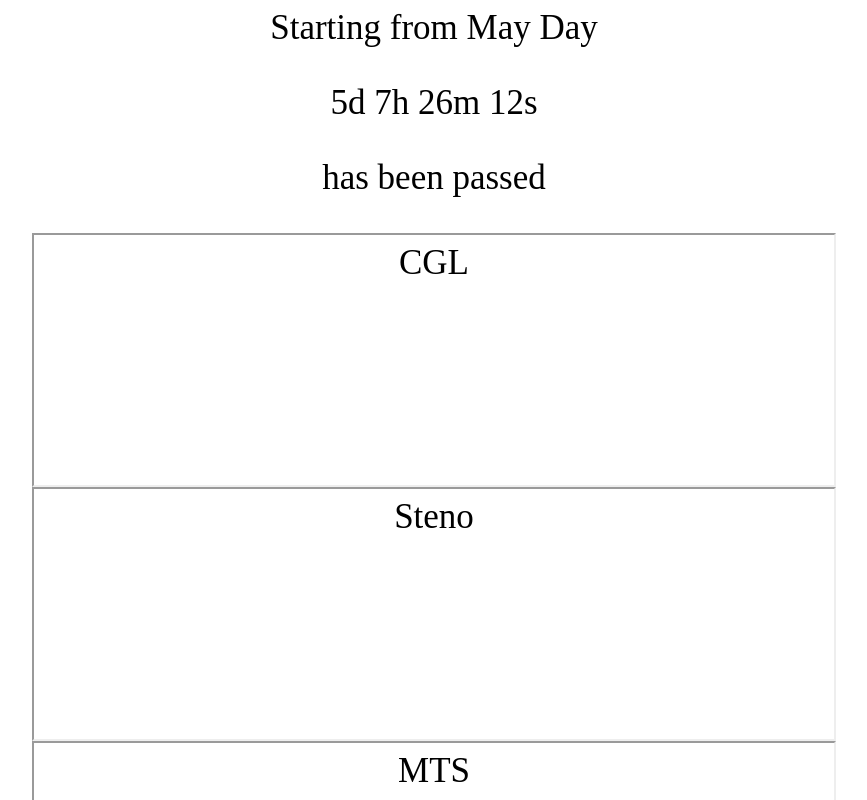
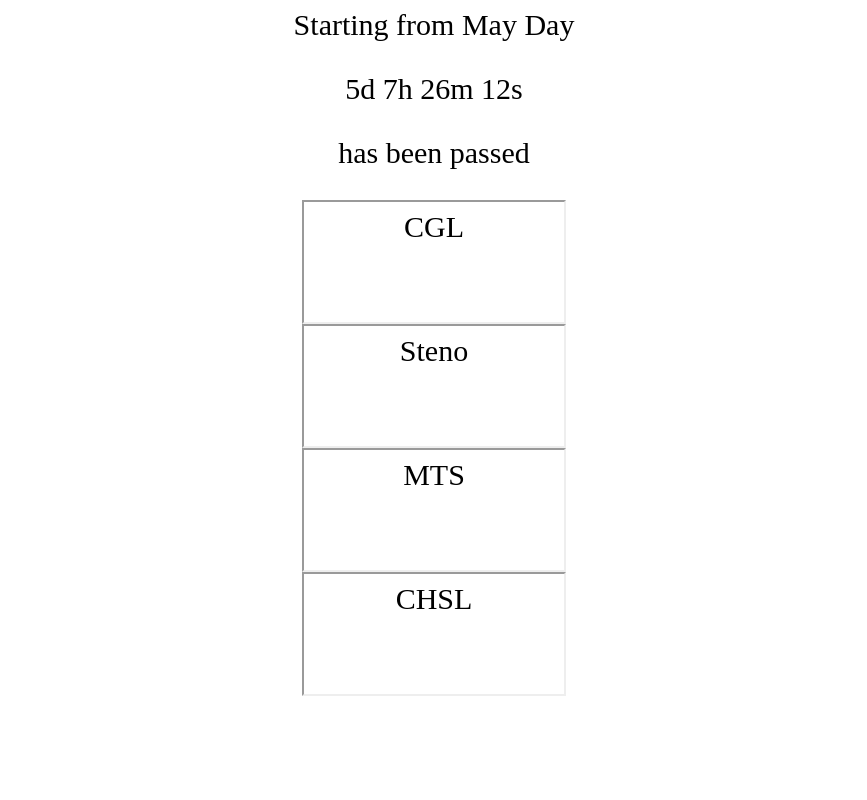
Before and after one commit to Ryko-git/Ryko-git.github.io, a plain HTML site: page index.html in a window 1280 px wide. Shown: the top 800 px of the page, without its empty margins (206-1073 px from the left). Drawn offline with Linux system fonts and the light colour scheme.

Commit message:
Improved formatting

```diff
--- a/index.html
+++ b/index.html
@@ -5,7 +5,7 @@
 <style>
 p {
   text-align: center;
-  font-size: 35px;
+  font-size: 30px;
   margin-top:0px;
 }
 
@@ -41,13 +41,13 @@ iframe {
 <!--The javascript of this first iframe is not working. So commenting it out.-->
 
 
-<iframe src="index2.html" width="800" height="250" allowTransparency="true" frameborder="5" scrolling="no"></iframe>
+<iframe src="index2.html" width="260" height="120" allowTransparency="true" frameborder="5" scrolling="no"></iframe>
 
-<iframe src="index3.html" width="800" height="250" allowTransparency="true" frameborder="5" scrolling="no"></iframe>
+<iframe src="index3.html" width="260" height="120" allowTransparency="true" frameborder="5" scrolling="no"></iframe>
 
-<iframe src="index4.html" width="800" height="250" allowTransparency="true" frameborder="5" scrolling="no"></iframe>
+<iframe src="index4.html" width="260" height="120" allowTransparency="true" frameborder="5" scrolling="no"></iframe>
 
-<iframe src="index5.html" width="800" height="250" allowTransparency="true" frameborder="5" scrolling="no"></iframe>
+<iframe src="index5.html" width="260" height="120" allowTransparency="true" frameborder="5" scrolling="no"></iframe>
 
 
 </body>
--- a/index2.html
+++ b/index2.html
@@ -5,7 +5,7 @@
 <style>
 p {
   text-align: center;
-  font-size: 35px;
+  font-size: 30px;
   margin-top:0px;
 }
 </style>
--- a/index3.html
+++ b/index3.html
@@ -5,7 +5,7 @@
 <style>
 p {
   text-align: center;
-  font-size: 35px;
+  font-size: 30px;
   margin-top:0px;
 }
 </style>
--- a/index4.html
+++ b/index4.html
@@ -5,7 +5,7 @@
 <style>
 p {
   text-align: center;
-  font-size: 35px;
+  font-size: 30px;
   margin-top:0px;
 }
 </style>
--- a/index5.html
+++ b/index5.html
@@ -5,7 +5,7 @@
 <style>
 p {
   text-align: center;
-  font-size: 35px;
+  font-size: 30px;
   margin-top:0px;
 }
 </style>
```
